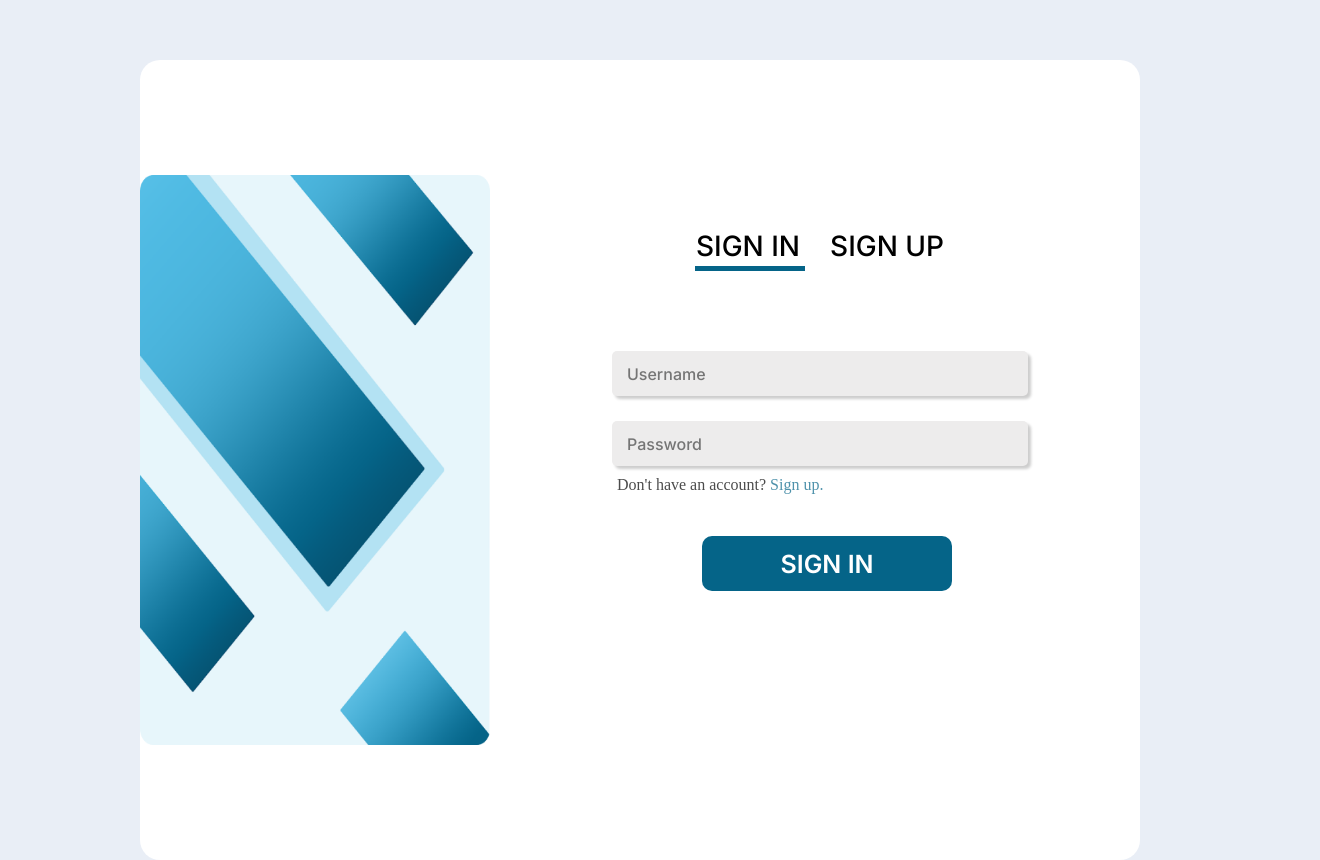
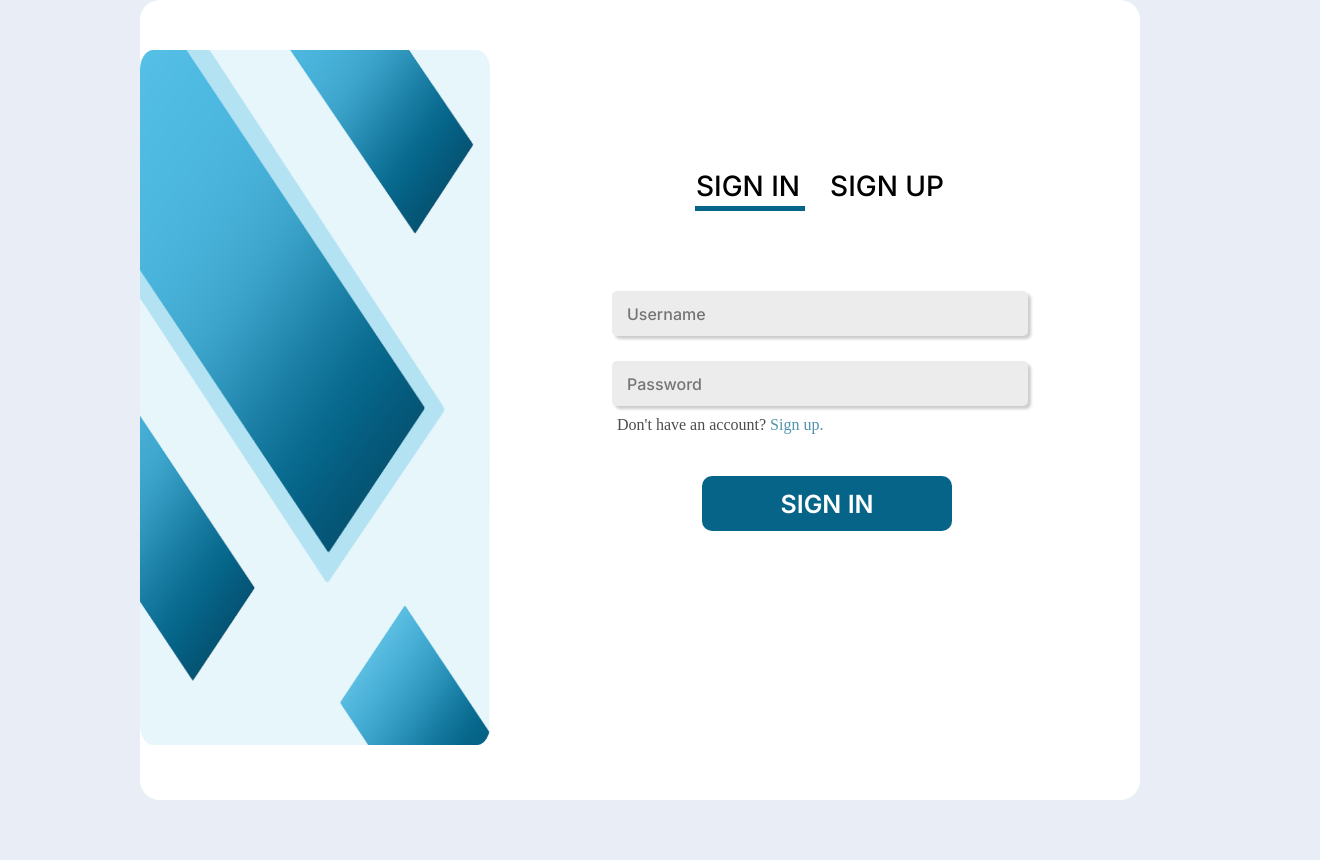
Before and after one commit to jdahiroc/learning-management-system, a React (Vite) app: page / in a window 1280 px wide. Shown: the whole page, 1320 px wide, since content can reach past the window. After the commit the page ends 800 px from the top, so only its background shows below. Built offline with nearby package versions, Linux system fonts and the light colour scheme; no server answers; a web font is replaced by a local one.

Commit message:
adjusted the sign-in container

```diff
--- a/src/styles/signIn.css
+++ b/src/styles/signIn.css
@@ -20,7 +20,6 @@
   display: flex;
   flex-direction: column;
   margin: auto;
-  margin-top: 60px;
   padding-bottom: 30px;
   border-radius: 20px;
 }
@@ -29,19 +28,19 @@
   display: flex;
   position: absolute;
   margin-right: 650px;
-  margin-top: 30px;
+  margin-top: 25px;
 }
 
 .side-img img {
   width: 350px;
-  height: 570px;
+  height: 695px;
 }
 
 .header {
   display: flex;
   flex-direction: column;
   align-items: center;
-  width: 100%;
+  width: 300px;
   margin-left: 360px;
 }
 
```
